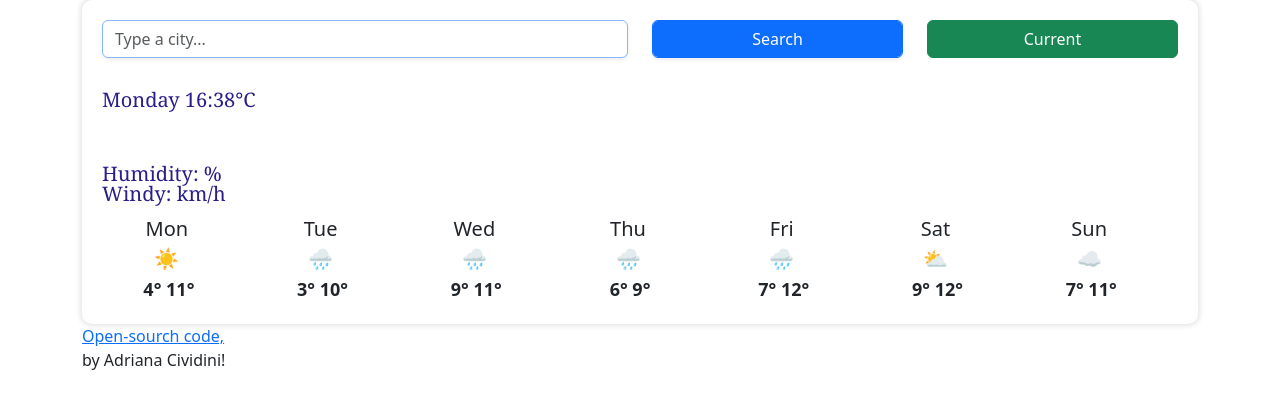
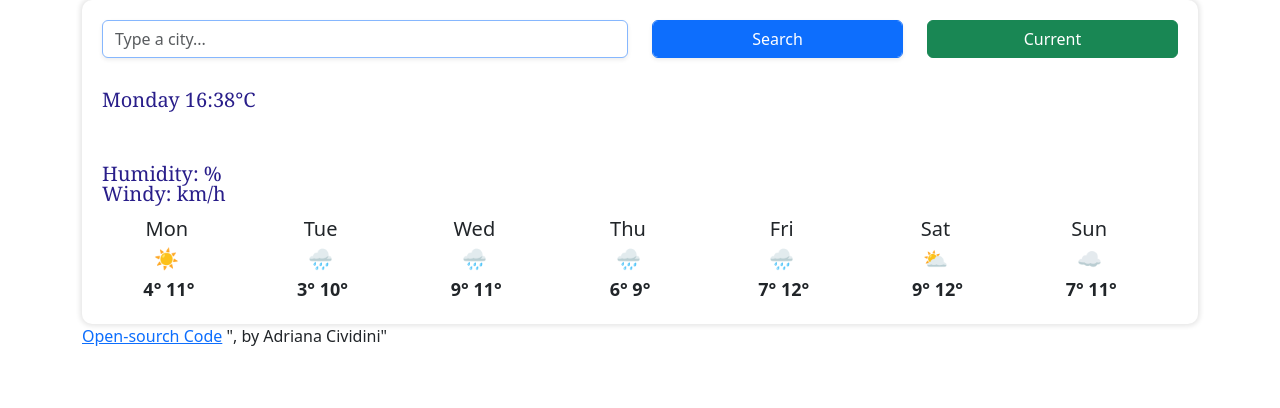
Before and after one commit to AdrianaCividini/Weather-App, a plain HTML site: page index.html in a window 1280 px wide. Drawn offline with nearby package versions, Linux system fonts and the light colour scheme; files that its build step writes are made by us from their sources; no server answers; files whose address does not match are found by name.

Commit message:
fixing link....

```diff
--- a/index.html
+++ b/index.html
@@ -46,11 +46,11 @@
                     </div>
                   </div>
             </form>
-          </br>
+          <br>
             <h1 id="city"></h1>
             <ul>
               <li>  <span id="temperature-first"></span>°C</li>
-            </br>
+            <br>
               <li id="description"></li>
             </ul>
         <div class="row">
@@ -105,7 +105,8 @@
         </div>
       </div>
     </div>
-    <a href="https://github.com/AdrianaCividini/Weather-App/commits?author=AdrianaCividini&since=2023-01-01&until=2023-01-31">Open-sourch code,</a><div class="name">by Adriana Cividini!</div>
+    <a href="https://github.com/AdrianaCividini/Weather-App/commits?author=AdrianaCividini&since=2023-01-01&until=2023-01-31" target="_blank"> Open-sourch Code</a>
+      ", by Adriana Cividini"
     <script src="src/index.js"></script>
-  </body>
+</body>
 </html>
```
